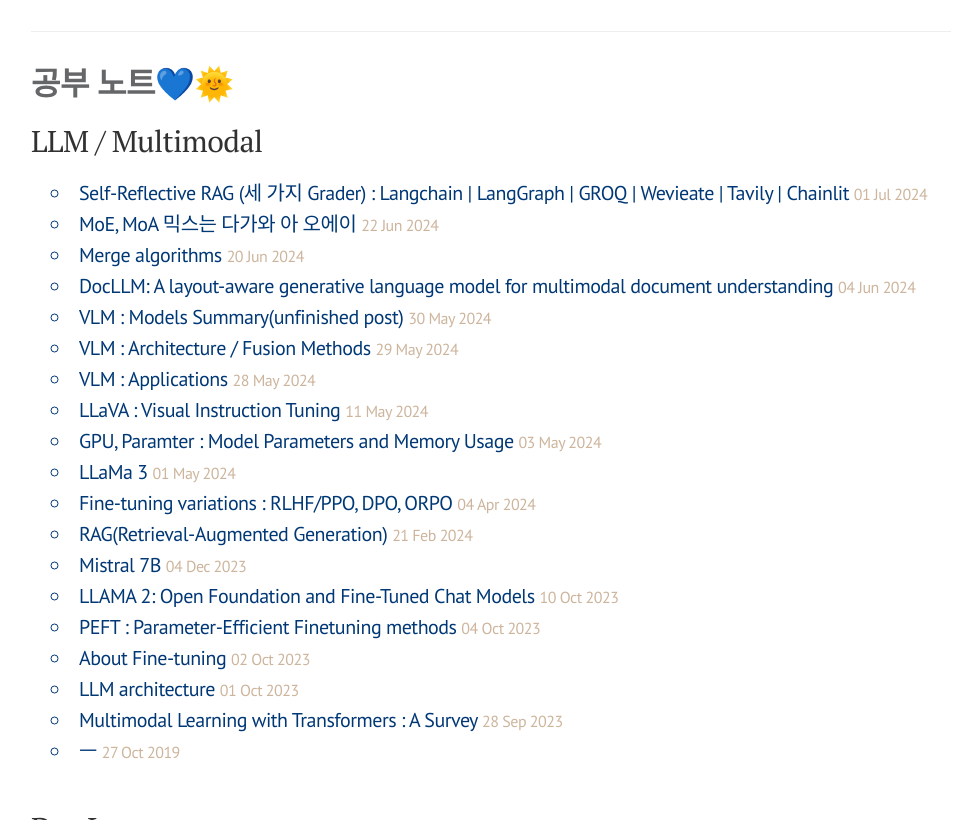
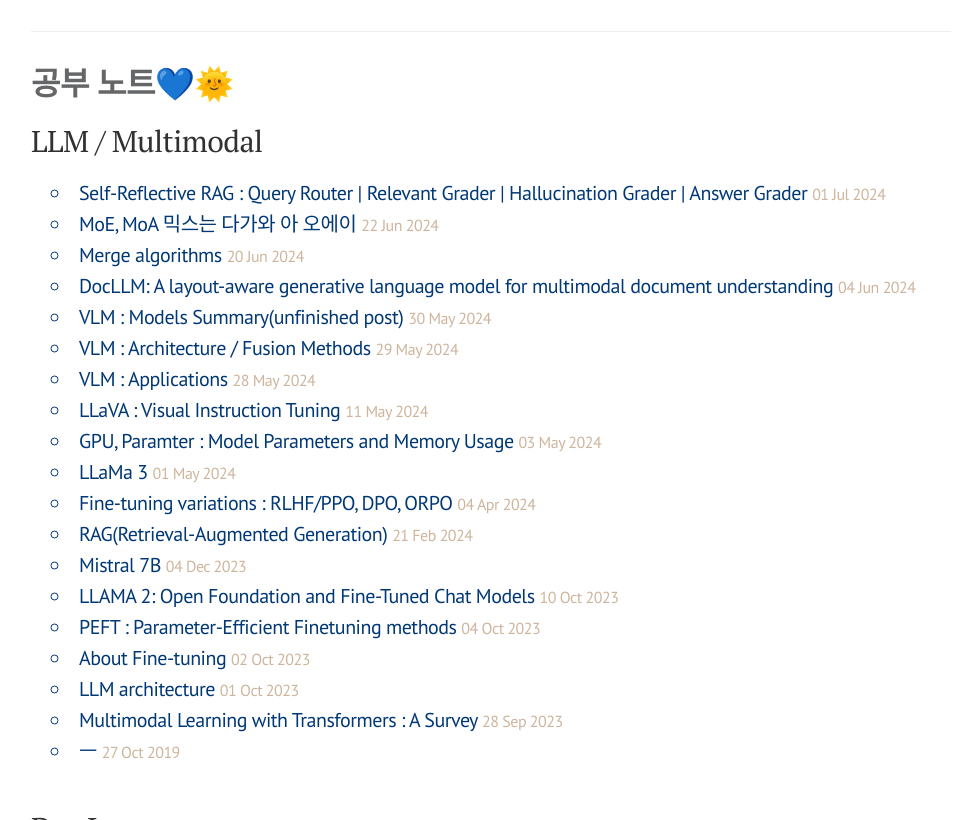
Before and after one commit to finddme/finddme.github.io, a Jekyll site: the page built from index.html, in a window 1280 px wide and 900 px high, scrolled down 389 px, cut to the strip 80-900 px from the top of the window. Shown: the whole strip, without its empty margins (149-1108 px from the left). Built offline with Jekyll 4.4.1, drawn with Linux system fonts in a browser that asks for light colours; nearby versions of some CDN libraries; comment, search, counter and statistics services are not loaded.

Commit message:
Update 2024-07-01-self_ref_rag.md

````diff
--- a/_posts/2024-07-01-self_ref_rag.md
+++ b/_posts/2024-07-01-self_ref_rag.md
@@ -1,5 +1,5 @@
 ---
-title: "Self-Reflective RAG (세 가지 Grader) : Langchain | LangGraph | GROQ | Wevieate | Tavily | Chainlit"
+title: "Self-Reflective RAG : Query Router | Relevant Grader | Hallucination Grader | Answer Grader"
 category: LLM / Multimodal
 tag: Multimodal
 ---
@@ -181,7 +181,7 @@
 
 ### prepare Documents for Retrieval
 
-1. crawling
+1\. crawling
 
 ```python
 import requests
@@ -199,7 +199,7 @@
             if t in href.split("/")[1]:
                 urls.append("https://finddme.github.io"+href)
 ```
-2. split / chunking
+2\. split / chunking
 
 ```python
 docs = [WebBaseLoader(url).load() for url in urls]
````
